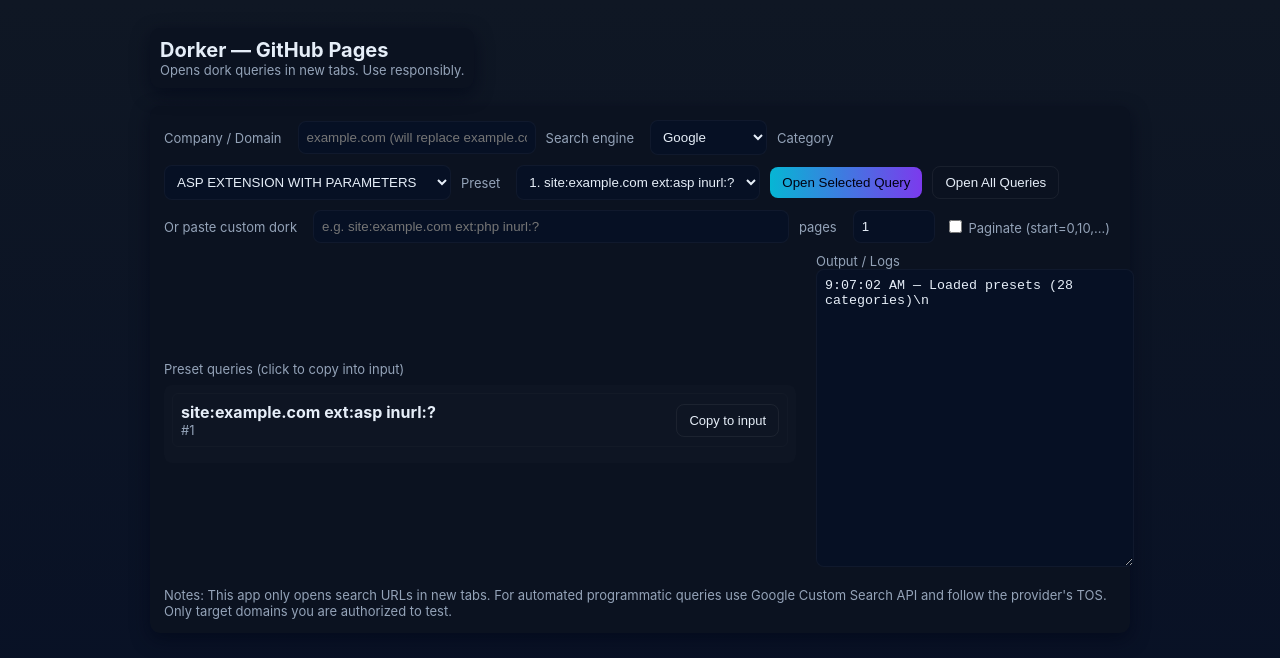
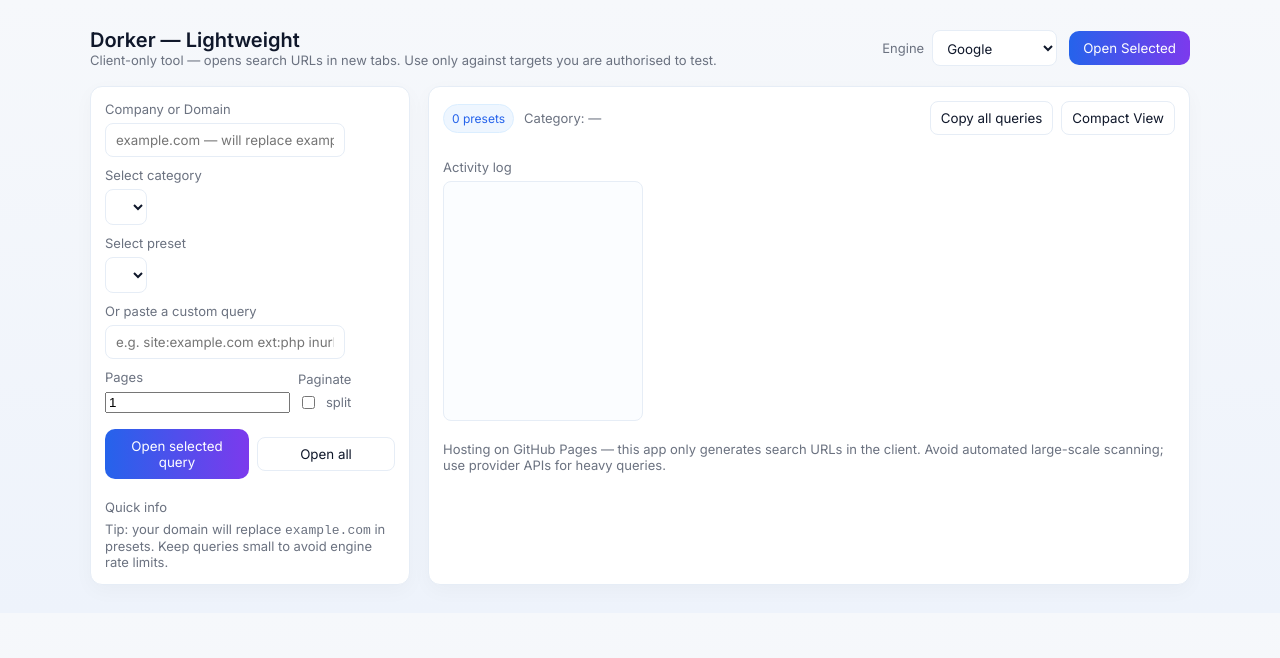
Before and after one commit to cristophercervantes/gdorks, a plain HTML site: page index.html in a window 1280 px wide. Drawn offline with Linux system fonts and the light colour scheme.

Commit message:
Update index.html

```diff
--- a/index.html
+++ b/index.html
@@ -3,210 +3,349 @@
 <head>
   <meta charset="utf-8" />
   <meta name="viewport" content="width=device-width,initial-scale=1" />
-  <title>Dorker — GitHub Pages</title>
+  <title>Dorker — Lightweight</title>
+  <link rel="preconnect" href="https://fonts.gstatic.com" crossorigin>
+  <link href="https://fonts.googleapis.com/css2?family=Inter:wght@300;400;600&display=swap" rel="stylesheet">
   <style>
-    :root{--bg:#0f1724;--card:#0b1220;--accent:#06b6d4;--muted:#94a3b8;--text:#e6eef8}
-    body{font-family:Inter,system-ui,Segoe UI,Roboto,Helvetica,Arial,sans-serif;background:linear-gradient(180deg,var(--bg),#071026);color:var(--text);margin:0;min-height:100vh;padding:28px}
-    .wrap{max-width:980px;margin:0 auto}
-    header{display:flex;align-items:center;gap:18px;margin-bottom:18px}
-    h1{margin:0;font-size:20px}
-    .card{background:var(--card);padding:14px;border-radius:10px;box-shadow:0 6px 18px rgba(2,6,23,.6)}
-    .row{display:flex;gap:10px;align-items:center;margin-bottom:10px;flex-wrap:wrap}
-    select,input,button,textarea{background:#061024;border:1px solid rgba(255,255,255,.04);color:var(--text);padding:8px;border-radius:8px}
-    button{cursor:pointer;border:0;padding:8px 12px}
-    .btn-primary{background:linear-gradient(90deg,var(--accent),#7c3aed);color:#001;}
-    .btn-ghost{background:transparent;border:1px solid rgba(255,255,255,.06)}
-    .list{max-height:360px;overflow:auto;margin-top:8px;border-radius:8px;padding:8px;background:rgba(255,255,255,.01)}
-    .item{padding:8px;border-radius:6px;border:1px solid rgba(255,255,255,.02);margin-bottom:8px;display:flex;justify-content:space-between;gap:12px;align-items:center}
-    .muted{color:var(--muted);font-size:13px}
+    :root{
+      --bg: #f6f8fb;
+      --card:#ffffff;
+      --muted:#6b7280;
+      --accent:#2563eb;
+      --accent-2:#7c3aed;
+      --text:#0f172a;
+      --border: #e6edf6;
+      --success:#10b981;
+    }
+    *{box-sizing:border-box}
+    body{
+      margin:0;
+      font-family:"Inter",system-ui,Arial,Helvetica;
+      background:linear-gradient(180deg,var(--bg),#eef3fb);
+      color:var(--text);
+      padding:28px;
+    }
+    .container{max-width:1100px;margin:0 auto}
+    header{display:flex;justify-content:space-between;align-items:center;margin-bottom:18px}
+    h1{margin:0;font-weight:600;font-size:20px}
+    .sub{color:var(--muted);font-size:13px}
+    .topbar{display:flex;gap:12px;align-items:center;flex-wrap:wrap}
+    input[type="text"],select,button,textarea{
+      font-family:inherit;
+      border:1px solid var(--border);
+      background:var(--card);
+      padding:8px 10px;
+      border-radius:8px;
+      color:var(--text);
+      outline:none;
+    }
+    input[type="text"]{min-width:240px}
+    button{cursor:pointer}
+    .btn-primary{background:linear-gradient(90deg,var(--accent),var(--accent-2));color:white;border:0;padding:9px 14px;border-radius:10px}
+    .btn-ghost{background:transparent;border:1px solid var(--border)}
+    main{display:grid;grid-template-columns:320px 1fr;gap:18px}
+    .panel{background:var(--card);border-radius:12px;padding:14px;border:1px solid var(--border);box-shadow:0 6px 20px rgba(16,24,40,0.03)}
+    .controls{display:flex;flex-direction:column;gap:10px}
+    .label{font-size:13px;color:var(--muted);margin-bottom:6px}
+    .preset-list{display:flex;flex-direction:column;gap:10px;margin-top:8px}
+    .preset-card{padding:12px;border-radius:10px;border:1px dashed transparent;background:linear-gradient(180deg,#ffffff,#fbfdff);display:flex;justify-content:space-between;align-items:flex-start;gap:12px}
+    .preset-card:hover{box-shadow:0 6px 18px rgba(16,24,40,.06);transform:translateY(-2px);transition:all .15s ease}
+    .preset-title{font-weight:600;font-size:14px;color:var(--accent)}
+    .preset-query{font-size:13px;color:var(--muted);margin-top:6px;word-break:break-word}
+    .preset-actions{display:flex;flex-direction:column;gap:8px}
+    .small{font-size:13px;color:var(--muted)}
+    .log{height:240px;resize:none;padding:10px;border-radius:8px;background:#fbfdff;border:1px solid var(--border)}
+    .grid-controls{display:flex;gap:8px;align-items:center}
+    .badge{font-size:12px;padding:6px 8px;border-radius:999px;background:#eef6ff;color:var(--accent);border:1px solid #dbeeff}
     footer{margin-top:16px;color:var(--muted);font-size:13px}
-    .small{font-size:13px}
-    label { font-size:13px; margin-right:6px; color:var(--muted); }
+    @media (max-width:880px){
+      main{grid-template-columns:1fr; padding-bottom: 30px}
+      .topbar{flex-direction:column;align-items:stretch}
+      input[type="text"]{width:100%}
+    }
   </style>
 </head>
 <body>
-  <div class="wrap">
+  <div class="container">
     <header>
-      <div class="card" style="padding:10px">
-        <h1>Dorker — GitHub Pages</h1>
-        <div class="muted small">Opens dork queries in new tabs. Use responsibly.</div>
+      <div>
+        <h1>Dorker — Lightweight</h1>
+        <div class="sub">Client-only tool — opens search URLs in new tabs. Use only against targets you are authorised to test.</div>
       </div>
-    </header>
 
-    <div class="card">
-      <div class="row">
-        <label for="company">Company / Domain</label>
-        <input id="company" placeholder="example.com (will replace example.com in presets)" style="width:220px" />
-
-        <label for="engine">Search engine</label>
-        <select id="engine" title="Choose search engine">
+      <div class="topbar">
+        <div style="display:flex;gap:8px;align-items:center">
+          <span class="small">Engine</span>
+          <select id="engine" title="Search engine">
             <option value="google">Google</option>
             <option value="bing">Bing</option>
             <option value="duckduckgo">DuckDuckGo</option>
           </select>
+        </div>
+        <button id="openOneTop" class="btn-primary">Open Selected</button>
+      </div>
+    </header>
 
-        <label for="category">Category</label>
-        <select id="category"><option>Loading…</option></select>
-
-        <label for="preset">Preset</label>
-        <select id="preset"><option>Select category first</option></select>
-
-        <button id="openOne" class="btn-primary">Open Selected Query</button>
-        <button id="openAll" class="btn-ghost">Open All Queries</button>
+    <main>
+      <!-- left panel: inputs & options -->
+      <aside class="panel">
+        <div class="controls">
+          <div>
+            <div class="label">Company or Domain</div>
+            <input id="company" type="text" placeholder="example.com — will replace example.com in presets" />
           </div>
 
-      <div class="row">
-        <label for="custom">Or paste custom dork</label>
-        <input id="custom" placeholder='e.g. site:example.com ext:php inurl:?' style="flex:1" />
-        <label for="pages">pages</label>
-        <input id="pages" type="number" value="1" min="1" style="width:64px" />
-        <label><input id="paginate" type="checkbox" /> Paginate (start=0,10,...)</label>
+          <div>
+            <div class="label">Select category</div>
+            <select id="category"></select>
           </div>
 
-      <div class="row">
+          <div>
+            <div class="label">Select preset</div>
+            <select id="preset"></select>
+          </div>
+
+          <div>
+            <div class="label">Or paste a custom query</div>
+            <input id="custom" type="text" placeholder='e.g. site:example.com ext:php inurl:?' />
+          </div>
+
+          <div style="display:flex;gap:8px;align-items:center">
             <div style="flex:1">
-          <div class="muted">Preset queries (click to copy into input)</div>
-          <div id="list" class="list"></div>
+              <div class="label">Pages</div>
+              <input id="pages" type="number" value="1" min="1" />
             </div>
-        <div style="width:300px;margin-left:10px">
-          <div class="muted">Output / Logs</div>
-          <textarea id="out" style="width:100%;height:280px" readonly></textarea>
+            <div style="width:120px">
+              <div class="label">Paginate</div>
+              <label style="display:flex;align-items:center;gap:8px"><input id="paginate" type="checkbox" /> <span class="small">split</span></label>
             </div>
           </div>
 
-      <footer>
-        <div>Notes: This app only opens search URLs in new tabs. For automated programmatic queries use Google Custom Search API and follow the provider's TOS. Only target domains you are authorized to test.</div>
-      </footer>
+          <div style="display:flex;gap:8px;align-items:center;margin-top:6px">
+            <button id="openOne" class="btn-primary" style="flex:1">Open selected query</button>
+            <button id="openAll" class="btn-ghost" style="flex:1">Open all</button>
+          </div>
+
+          <div style="margin-top:10px">
+            <div class="label">Quick info</div>
+            <div class="small">Tip: your domain will replace <code>example.com</code> in presets. Keep queries small to avoid engine rate limits.</div>
+          </div>
+        </div>
+      </aside>
+
+      <!-- right panel: presets + logs -->
+      <section class="panel">
+        <div style="display:flex;justify-content:space-between;align-items:center">
+          <div style="display:flex;gap:10px;align-items:center">
+            <div class="badge" id="countBadge">0 presets</div>
+            <div class="small" id="catName">Category: —</div>
+          </div>
+          <div class="grid-controls">
+            <button id="copyAll" class="btn-ghost">Copy all queries</button>
+            <button id="viewGrid" class="btn-ghost">Compact View</button>
           </div>
         </div>
 
+        <div id="presetList" class="preset-list" style="margin-top:12px"></div>
+
+        <div style="margin-top:12px">
+          <div class="label">Activity log</div>
+          <textarea id="out" class="log" readonly></textarea>
+        </div>
+
+        <footer>
+          <div>Hosting on GitHub Pages — this app only generates search URLs in the client. Avoid automated large-scale scanning; use provider APIs for heavy queries.</div>
+        </footer>
+      </section>
+    </main>
+  </div>
+
 <script>
+/* Lightweight dorker logic — place dorks.json next to index.html */
 const dorksFile = 'dorks.json';
-
 let presets = {};
 const $ = id => document.getElementById(id);
 
-function log(msg) {
+function log(msg){
   const out = $('out');
-  out.value = new Date().toLocaleTimeString() + ' — ' + msg + '\\n' + out.value;
+  out.value = new Date().toLocaleTimeString() + ' — ' + msg + '\n' + out.value;
 }
 
-/** Replace example.com (case-insensitive) in query with provided company/domain */
-function injectCompany(q) {
+/* Replace example.com (case-insensitive) in query with provided company/domain */
+function injectCompany(q){
   const company = $('company').value.trim();
-  if (!company) return q;
-  // Replace literal example.com occurrences (case-insensitive)
+  if(!company) return q;
   return q.replace(/example\.com/ig, company);
 }
 
-function buildUrl(q, start=0) {
-  // q is already injected
+/* Build engine-specific URL */
+function buildUrl(q, start=0){
   const engine = $('engine').value || 'google';
   const enc = encodeURIComponent(q);
-  if (engine === 'google') {
+  if(engine === 'google'){
     return start > 0 ? `https://www.google.com/search?q=${enc}&start=${start}` : `https://www.google.com/search?q=${enc}`;
-  } else if (engine === 'bing') {
-    // Bing uses 'q'
+  } else if(engine === 'bing'){
+    // Bing's 'first' param is 1-based index
     return start > 0 ? `https://www.bing.com/search?q=${enc}&first=${start+1}` : `https://www.bing.com/search?q=${enc}`;
-  } else if (engine === 'duckduckgo') {
-    // DuckDuckGo uses q param; pagination there is different (we still open start param for consistency but DD may ignore)
+  } else if(engine === 'duckduckgo'){
     return start > 0 ? `https://duckduckgo.com/?q=${enc}&s=${start}` : `https://duckduckgo.com/?q=${enc}`;
   }
   return `https://www.google.com/search?q=${enc}`;
 }
 
-function renderList(category) {
-  const list = $('list');
-  list.innerHTML = '';
-  const items = presets[category] || [];
-  items.forEach((q, i) => {
-    const div = document.createElement('div');
-    div.className = 'item';
-    const left = document.createElement('div');
-    left.style.flex = '1';
-    left.innerHTML = `<div style="word-break:break-word;"><strong>${q}</strong></div><div class="muted">#${i+1}</div>`;
-    const right = document.createElement('div');
-    const copy = document.createElement('button');
-    copy.className = 'btn-ghost small';
-    copy.textContent = 'Copy to input';
-    copy.onclick = () => { $('custom').value = injectCompany(q); log('Copied preset to input'); };
-    right.appendChild(copy);
-    div.appendChild(left);
-    div.appendChild(right);
-    list.appendChild(div);
-  });
-}
-
-async function loadPresets() {
-  try {
+/* Load presets from JSON */
+async function loadPresets(){
+  try{
     const res = await fetch(dorksFile + '?t=' + Date.now());
     presets = await res.json();
-    const cat = Object.keys(presets).sort();
-    const sel = $('category');
-    sel.innerHTML = cat.map(c => `<option value="${c}">${c}</option>`).join('');
-    $('preset').innerHTML = '<option>Select preset</option>';
-    if(cat.length) {
-      sel.value = cat[0];
-      populatePresetSelect(cat[0]);
-      renderList(cat[0]);
+    const cats = Object.keys(presets).sort();
+    const csel = $('category');
+    csel.innerHTML = cats.map(c => `<option value="${c}">${c}</option>`).join('');
+    if(cats.length){
+      csel.value = cats[0];
+      populatePresetSelect(cats[0]);
+      renderList(cats[0]);
     } else {
-      $('list').innerHTML = '<div class="muted">No presets loaded</div>';
+      $('presetList').innerHTML = '<div class="small">No presets</div>';
     }
-    log('Loaded presets (' + cat.length + ' categories)');
-  } catch (e) {
-    log('Failed loading presets: ' + e);
+    $('countBadge').textContent = Object.values(presets).reduce((a,b)=>a+(b?.length||0),0) + ' presets';
+    log('Loaded ' + cats.length + ' categories');
+  }catch(e){
+    log('Failed to load presets: ' + e);
     alert('Could not load dorks.json — make sure it exists next to index.html');
   }
 }
 
-function populatePresetSelect(category) {
-  const p = $('preset');
+/* Fill preset select box */
+function populatePresetSelect(category){
+  const psel = $('preset');
   const list = presets[category] || [];
-  p.innerHTML = list.map((q, i) => `<option value="${q}">${i+1}. ${q.substring(0,80)}</option>`).join('');
-  renderList(category);
+  psel.innerHTML = list.map((q,i) => `<option value="${q}">${i+1}. ${q.substring(0,80)}</option>`).join('');
+  $('catName').textContent = 'Category: ' + category;
 }
 
-$('category').addEventListener('change', e => {
-  populatePresetSelect(e.target.value);
+/* Render the list (detailed) */
+function renderList(category){
+  const container = $('presetList');
+  container.innerHTML = '';
+  const list = presets[category] || [];
+  if(!list.length){ container.innerHTML = '<div class="small">No queries in this category</div>'; return; }
+  list.forEach((q,i)=>{
+    const card = document.createElement('div');
+    card.className = 'preset-card';
+    const left = document.createElement('div');
+    left.style.flex = '1';
+    left.innerHTML = `<div class="preset-title">${i+1}. ${category}</div><div class="preset-query">${q}</div>`;
+    const right = document.createElement('div');
+    right.className = 'preset-actions';
+    const btnCopy = document.createElement('button');
+    btnCopy.className = 'btn-ghost';
+    btnCopy.textContent = 'Copy';
+    btnCopy.onclick = ()=>{ $('custom').value = injectCompany(q); log('Copied preset to input'); };
+    const btnOpen = document.createElement('button');
+    btnOpen.className = 'btn-primary';
+    btnOpen.textContent = 'Open';
+    btnOpen.onclick = ()=>{ openQuery(injectCompany(q)); };
+    right.appendChild(btnCopy);
+    right.appendChild(btnOpen);
+    card.appendChild(left);
+    card.appendChild(right);
+    container.appendChild(card);
   });
+}
 
-$('openOne').addEventListener('click', () => {
-  let q = $('custom').value.trim();
-  if (!q) q = $('preset').value;
-  if (!q) { alert('Choose a preset or paste a query'); return; }
-  q = injectCompany(q);
+/* Open a single query with pages + paginate option */
+function openQuery(q){
+  if(!q){ alert('Empty query'); return; }
   const pages = Math.max(1, parseInt($('pages').value || '1', 10));
   const pag = $('paginate').checked;
   let opened = 0;
-  for (let p=0;p<pages;p++) {
+  for(let p=0;p<pages;p++){
     const start = pag ? p*10 : 0;
-    const url = buildUrl(q, start);
-    window.open(url, '_blank');
+    window.open(buildUrl(q, start), '_blank');
     opened++;
   }
   log(`Opened ${opened} tab(s) for query: ${q} on ${$('engine').value}`);
+}
+
+/* Open functions wired to UI */
+$('openOne').addEventListener('click', ()=>{
+  let q = $('custom').value.trim();
+  if(!q) q = $('preset').value;
+  if(!q) return alert('Choose a preset or paste a query');
+  openQuery(injectCompany(q));
 });
-
-$('openAll').addEventListener('click', () => {
-  const category = $('category').value;
-  if (!category) return alert('Select a category first');
-  const list = presets[category] || [];
+$('openOneTop').addEventListener('click', ()=>{
+  let q = $('custom').value.trim();
+  if(!q) q = $('preset').value;
+  if(!q) return alert('Choose a preset or paste a query');
+  openQuery(injectCompany(q));
+});
+$('openAll').addEventListener('click', ()=>{
+  const cat = $('category').value;
+  if(!cat) return alert('Select a category');
+  const list = presets[cat] || [];
   const pages = Math.max(1, parseInt($('pages').value || '1', 10));
   const pag = $('paginate').checked;
   let opened = 0;
-  list.forEach(rawQ => {
-    const q = injectCompany(rawQ);
-    for (let p=0;p<pages;p++) {
+  list.forEach(raw=>{
+    const q = injectCompany(raw);
+    for(let p=0;p<pages;p++){
       const start = pag ? p*10 : 0;
-      const url = buildUrl(q, start);
-      window.open(url, '_blank');
+      window.open(buildUrl(q, start), '_blank');
       opened++;
     }
   });
-  log(`Opened ${opened} tabs for category: ${category} on ${$('engine').value}`);
+  log(`Opened ${opened} tabs for category: ${cat} on ${$('engine').value}`);
 });
 
-// load on start
+/* Category change updates selects and list */
+$('category').addEventListener('change', (e)=>{
+  populatePresetSelect(e.target.value);
+  renderList(e.target.value);
+});
+
+/* Utility: copy all queries to clipboard (with company injected) */
+$('copyAll').addEventListener('click', async ()=>{
+  const cat = $('category').value;
+  if(!cat) return alert('Select a category');
+  const list = presets[cat] || [];
+  if(!list.length) return alert('No queries to copy');
+  const combined = list.map(q => injectCompany(q)).join('\\n');
+  try{
+    await navigator.clipboard.writeText(combined);
+    log('Copied all queries to clipboard');
+  }catch(e){
+    log('Clipboard failed: ' + e);
+    alert('Copy failed — please allow clipboard permissions or copy manually');
+  }
+});
+
+/* Compact view toggle (switch to simple titles) */
+let compact = false;
+$('viewGrid').addEventListener('click', ()=>{
+  compact = !compact;
+  const b = $('viewGrid');
+  b.textContent = compact ? 'Detailed View' : 'Compact View';
+  const cat = $('category').value;
+  if(compact){
+    const container = $('presetList');
+    container.innerHTML = '';
+    const list = presets[cat] || [];
+    list.forEach((q,i)=>{
+      const row = document.createElement('div');
+      row.className = 'preset-card';
+      row.innerHTML = `<div style="flex:1"><div class="preset-title">${i+1}. ${q.substring(0,80)}</div></div>
+                       <div style="display:flex;gap:8px"><button class="btn-ghost" onclick="(function(){ $('custom').value='${injectCompany(q).replace(/'/g,\"\\\\'\")}'; log('Copied preset to input') })()">Copy</button>
+                       <button class="btn-primary" onclick="(function(){ window.open('${buildUrl(injectCompany(q)).replace(/'/g,\"\\\\'\")}', '_blank'); })()">Open</button></div>`;
+      container.appendChild(row);
+    });
+  } else {
+    renderList(cat);
+  }
+});
+
+/* start */
 loadPresets();
 </script>
 </body>
```
Lines whose indentation alone changed are shown as unchanged.
